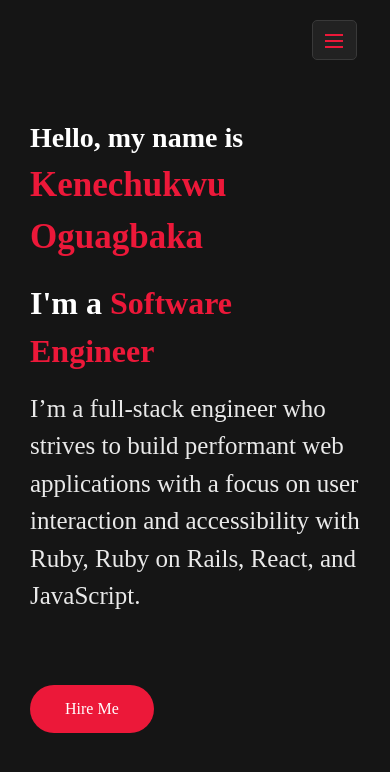
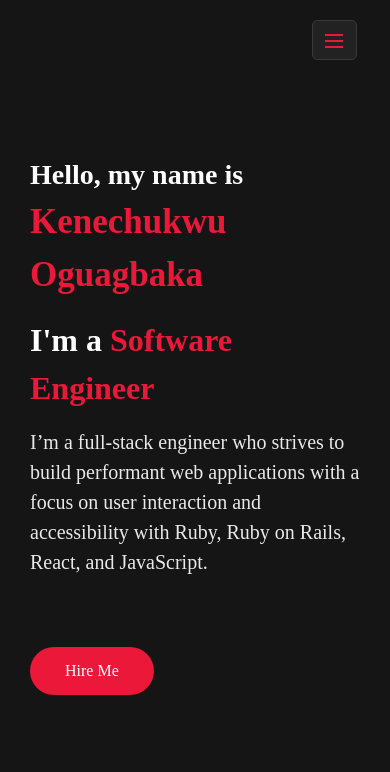
Before and after one commit to keneogu/React-Portfolio, a React (Create React App) app: page / in a window 390 px wide. Shown: the top 772 px of the page. Built offline with nearby package versions, Linux system fonts and the light colour scheme; a web font is replaced by a local one.

Commit message:
Modify Home css

```diff
--- a/src/Container/Home/Home.css
+++ b/src/Container/Home/Home.css
@@ -74,6 +74,5 @@
 		}
 		.home-info p {
 			margin-bottom: 70px;
-			font-size: 25px;
 		}
 	}
```
